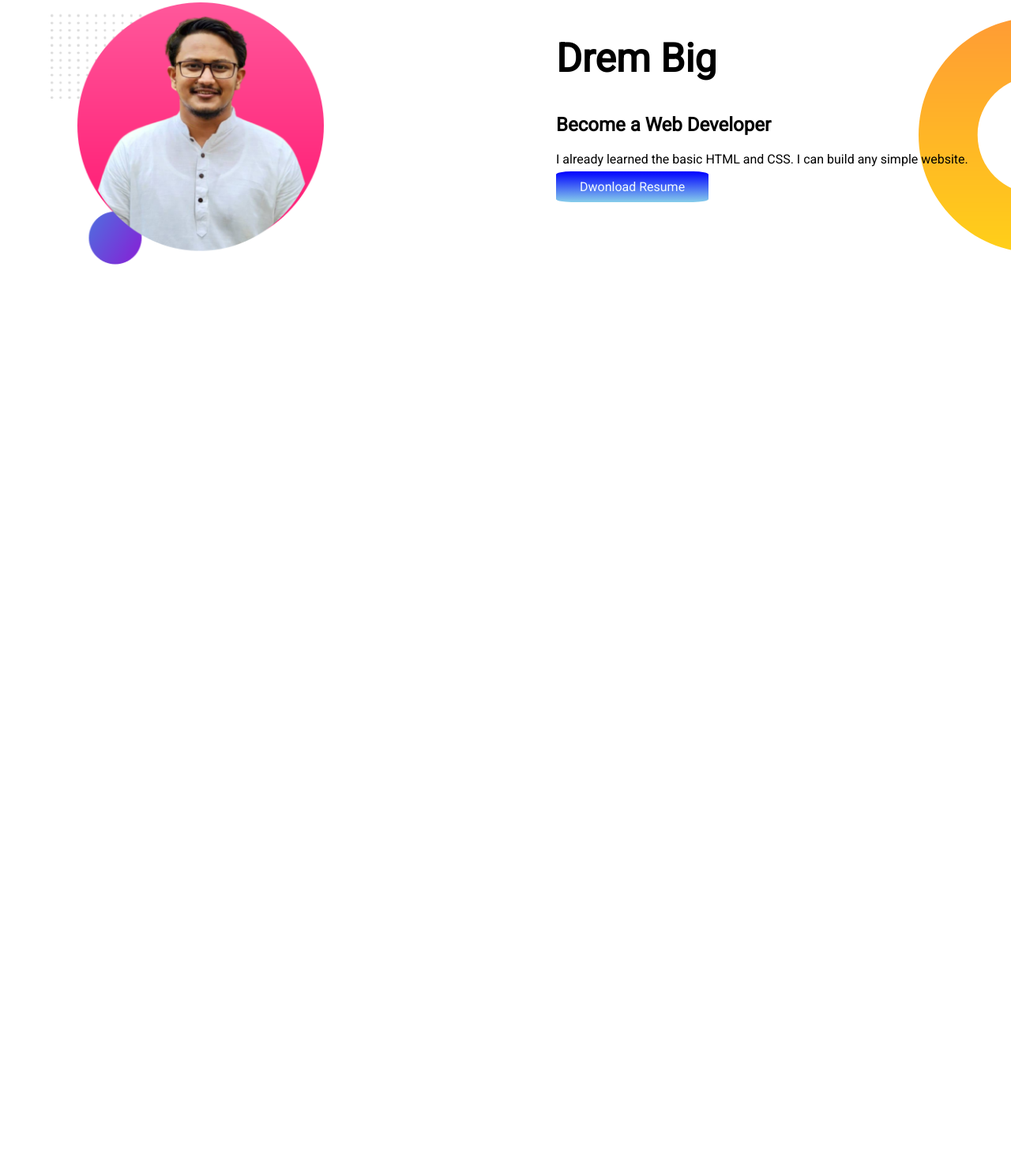
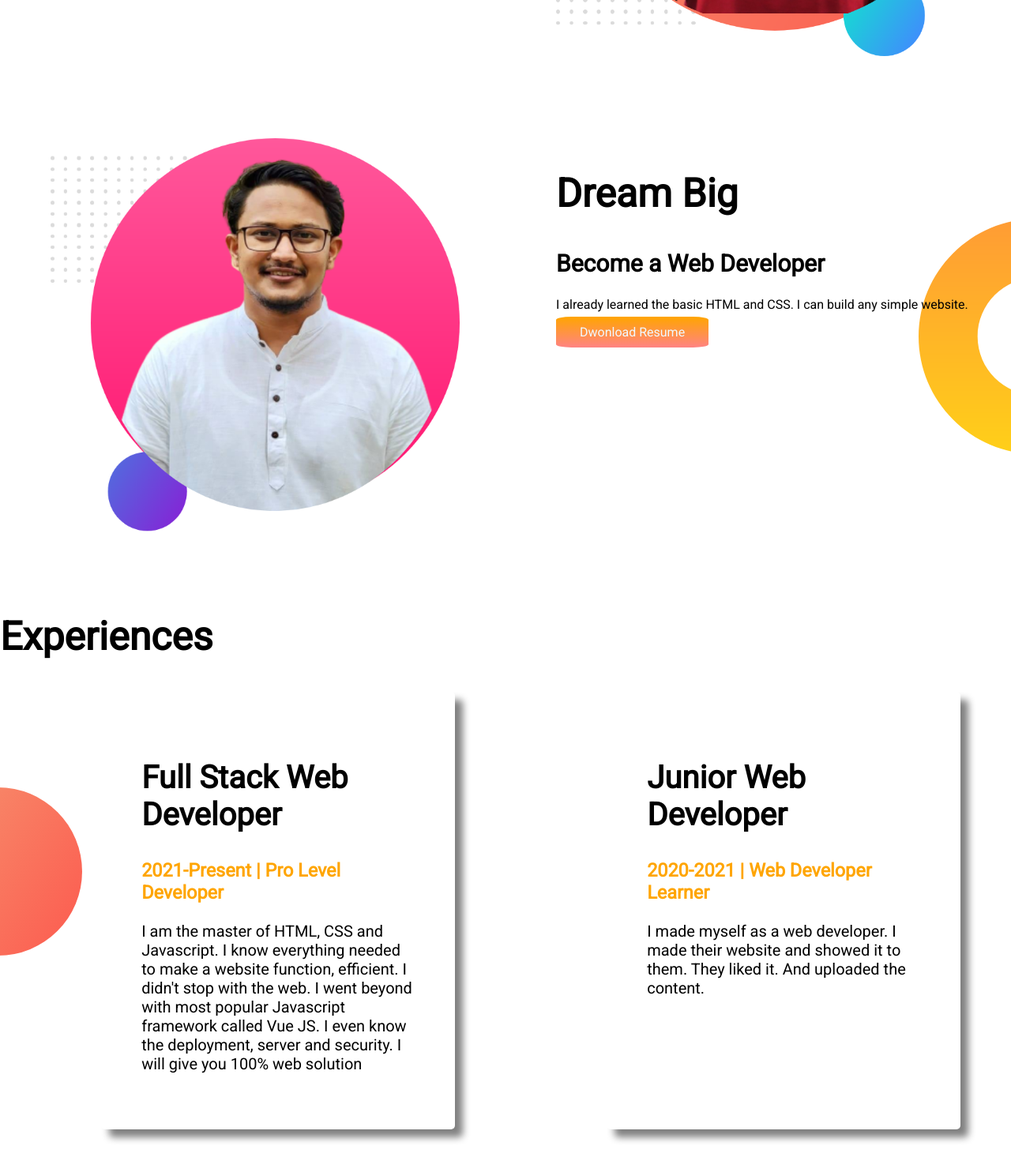
Before and after one commit to Shafiullahcse/demo-porfolio, a plain HTML site: page index.html in a window 1280 px wide. Shown: the part 444-1928 px from the top of the page at 79% size. Before the commit the page ends 883 px from the top, so only its background shows below. Drawn offline with Linux system fonts and the light colour scheme.

Commit message:
drem added

```diff
--- a/index.html
+++ b/index.html
@@ -13,7 +13,7 @@
 </head>
 
 <body>
-    <section class="sec-one">
+    <section class="sec-one flexiable-container">
         <div class="one">
             <h1> Welcome To</h1>
             <h1> <span class="name">Shafi Ullah Khan </span>World</h1>
@@ -25,15 +25,37 @@
             <img src="images/shafibg.png" alt="">
         </div>
     </section>
-    <section class="drem-big">
+    <section class="dream-big flexiable-container">
         <div class="one">
             <img src="images/shafibg2.png" alt="">
         </div>
         <div class="one">
-            <h1> Drem Big</h1>
+            <h1> Dream Big</h1>
             <h2>Become a Web Developer</h2>
             <p>I already learned the basic HTML and CSS. I can build any simple website.</p>
             <a class="hire-button" target="blank" href="https://github.com/Shafiullahcse">Dwonload Resume</a>
+        </div>
+    </section>
+    <section class="last-part">
+        <div>
+            <h1>Experiences </h1>
+            <div class="flexiable-container">
+                <div class="expo-item">
+                    <h2 class="headline">Full Stack Web Developer</h2>
+                    <h3 class="color-h3">2021-Present | Pro Level Developer </h3>
+                    <p>I am the master of HTML, CSS and Javascript. I know everything needed to make a website function,
+                        efficient. I didn't stop with the web. I went beyond with most popular Javascript framework
+                        called
+                        Vue
+                        JS. I even know the deployment, server and security. I will give you 100% web solution</p>
+                </div>
+                <div class="expo-item">
+                    <h2 class="headline">Junior Web Developer</h2>
+                    <h3 class="color-h3">2020-2021 | Web Developer Learner</h3>
+                    <p> I made myself as a web developer. I made their website and showed it to them. They liked it. And
+                        uploaded the content.</p>
+                </div>
+            </div>
         </div>
     </section>
 
--- a/style.css
+++ b/style.css
@@ -8,20 +8,27 @@ h1{
 .name{
     color: orange;
 }
-section {
+h2{
+    font-size: 30px;
+}
+.flexiable-container {
     display: flex;
     margin-bottom: 100px;
 }
 .one{
-   width: 50%;
+   width: 60%;
    padding-left: 5%;
+
+}
+.color-h3{
+    color: orange;
 }
 .one img{
-width: 60%;
+width: 90%;
 }
 .hire-button{
     text-decoration: none;
-    background-image: linear-gradient( Blue,skyblue );
+    background-image: linear-gradient(orange,rgba(255, 4, 4, 0.493) );
     color: aliceblue;
     font-weight: 900px ;
     padding: 10px 30px;
@@ -33,8 +40,25 @@ width: 60%;
     background-repeat: no-repeat;
 
 }
-.drem-big{
+.dream-big{
     background-image: url(images/dream-bg.png);
     background-repeat: no-repeat;
     background-position: right;
 }
+.expo-item{
+    font-size: 20px;
+    width: 40%;
+    margin-left: 10%;
+    margin-right: 5%;
+    padding: 4%;
+    border-radius: 5px;
+    box-shadow: 10px 10px 10px gray ;
+}
+.last-part {
+    background-image: url(images/exp-bg.png);
+    background-repeat: no-repeat;
+    background-position: left;
+}
+.headline{
+    font-size: 40px;
+}
```
